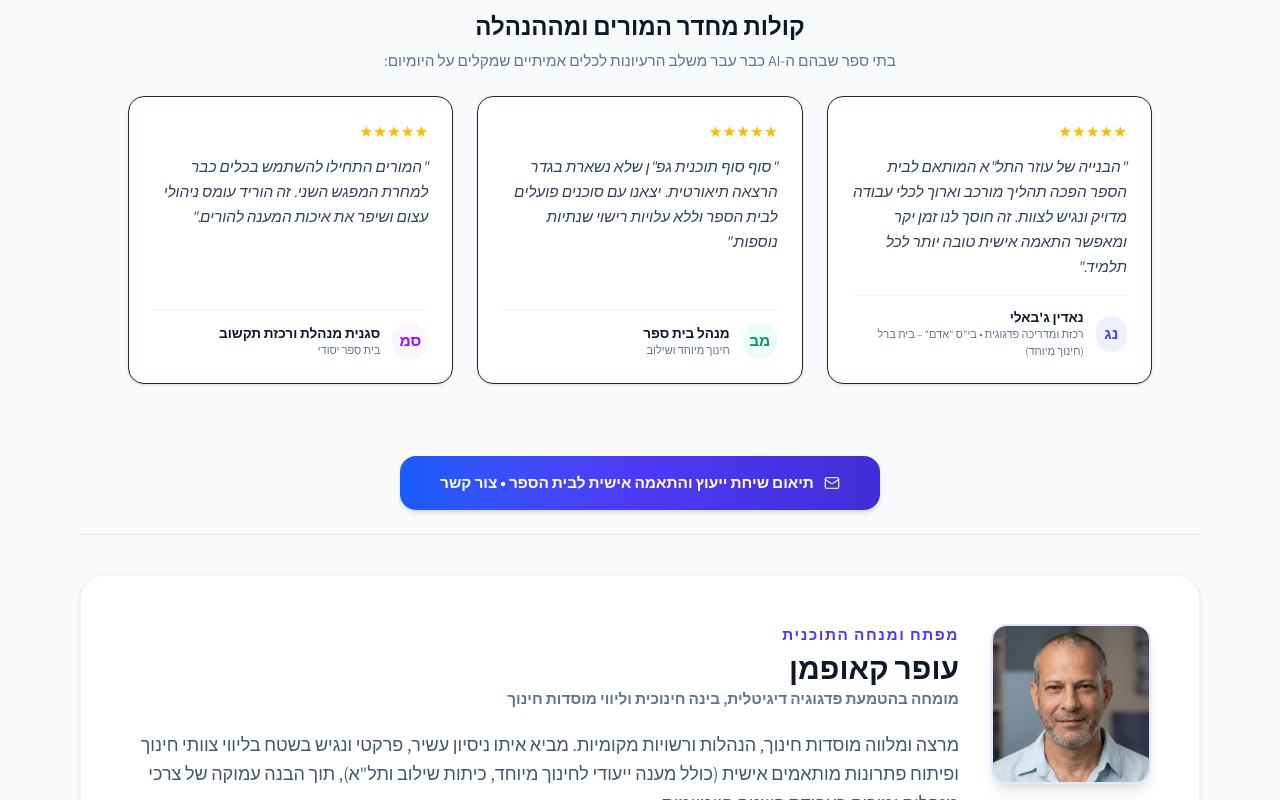
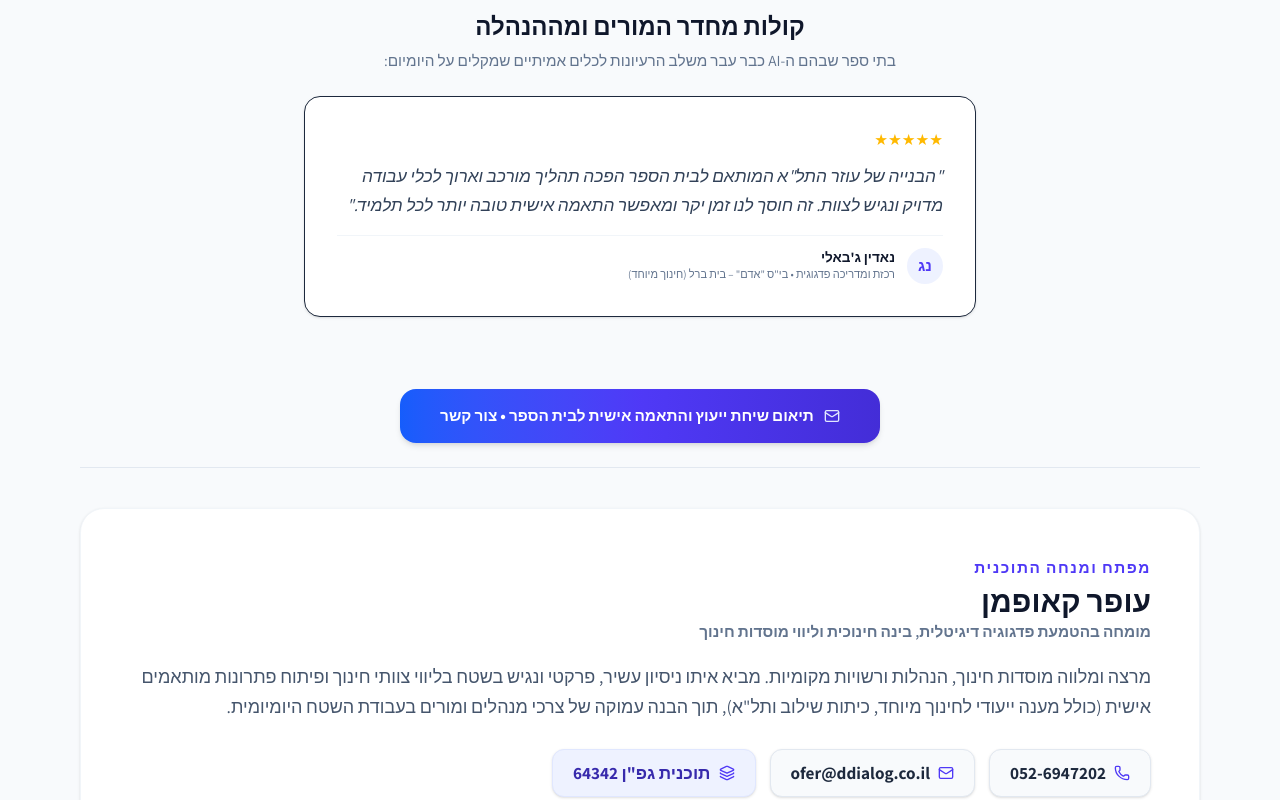
Before and after one commit to ofer-blip/ddialog-landing, a React (Vite) app: page / in a window 1280 px wide. Shown: the part 5380-6180 px from the top of the page. Built offline with nearby package versions, Linux system fonts and the light colour scheme.

Commit message:
Remove placeholder testimonials (keep Nadine only) and remove temporary profile photo

```diff
--- a/src/App.tsx
+++ b/src/App.tsx
@@ -1295,12 +1295,12 @@ const handleFormSubmit = async (e: React.FormEvent) => {
             </p>
           </div>
 
-          <div className="grid md:grid-cols-3 gap-6">
+          <div className="max-w-2xl mx-auto">
             {/* Card 1 */}
-            <div className="bg-white rounded-2xl p-6 border border-slate-150 shadow-sm flex flex-col justify-between space-y-4 hover:shadow-md transition">
+            <div className="bg-white rounded-2xl p-6 md:p-8 border border-slate-150 shadow-sm flex flex-col justify-between space-y-4 hover:shadow-md transition">
               <div className="space-y-3">
                 <div className="flex text-amber-400 text-sm">★★★★★</div>
-                <p className="text-slate-700 text-sm leading-relaxed italic">
+                <p className="text-slate-700 text-sm md:text-base leading-relaxed italic">
                   &quot;הבנייה של עוזר התל&quot;א המותאם לבית הספר הפכה תהליך מורכב וארוך לכלי עבודה מדויק ונגיש לצוות. זה חוסך לנו זמן יקר ומאפשר התאמה אישית טובה יותר לכל תלמיד.&quot;
                 </p>
               </div>
@@ -1309,40 +1309,6 @@ const handleFormSubmit = async (e: React.FormEvent) => {
                 <div>
                   <div className="font-bold text-slate-900 text-xs">נאדין ג&apos;באלי</div>
                   <div className="text-[11px] text-slate-500">רכזת ומדריכה פדגוגית • בי&quot;ס &quot;אדם&quot; – בית ברל (חינוך מיוחד)</div>
-                </div>
-              </div>
-            </div>
-
-            {/* Card 2 */}
-            <div className="bg-white rounded-2xl p-6 border border-slate-150 shadow-sm flex flex-col justify-between space-y-4 hover:shadow-md transition">
-              <div className="space-y-3">
-                <div className="flex text-amber-400 text-sm">★★★★★</div>
-                <p className="text-slate-700 text-sm leading-relaxed italic">
-                  &quot;סוף סוף תוכנית גפ&quot;ן שלא נשארת בגדר הרצאה תיאורטית. יצאנו עם סוכנים פועלים לבית הספר וללא עלויות רישוי שנתיות נוספות.&quot;
-                </p>
-              </div>
-              <div className="pt-3 border-t border-slate-100 flex items-center gap-3">
-                <div className="w-9 h-9 rounded-full bg-emerald-50 text-emerald-600 font-bold flex items-center justify-center text-sm">מב</div>
-                <div>
-                  <div className="font-bold text-slate-900 text-xs">מנהל בית ספר</div>
-                  <div className="text-[11px] text-slate-500">חינוך מיוחד ושילוב</div>
-                </div>
-              </div>
-            </div>
-
-            {/* Card 3 */}
-            <div className="bg-white rounded-2xl p-6 border border-slate-150 shadow-sm flex flex-col justify-between space-y-4 hover:shadow-md transition">
-              <div className="space-y-3">
-                <div className="flex text-amber-400 text-sm">★★★★★</div>
-                <p className="text-slate-700 text-sm leading-relaxed italic">
-                  &quot;המורים התחילו להשתמש בכלים כבר למחרת המפגש השני. זה הוריד עומס ניהולי עצום ושיפר את איכות המענה להורים.&quot;
-                </p>
-              </div>
-              <div className="pt-3 border-t border-slate-100 flex items-center gap-3">
-                <div className="w-9 h-9 rounded-full bg-purple-50 text-purple-600 font-bold flex items-center justify-center text-sm">סמ</div>
-                <div>
-                  <div className="font-bold text-slate-900 text-xs">סגנית מנהלת ורכזת תקשוב</div>
-                  <div className="text-[11px] text-slate-500">בית ספר יסודי</div>
                 </div>
               </div>
             </div>
@@ -1366,15 +1332,6 @@ const handleFormSubmit = async (e: React.FormEvent) => {
             <div className="absolute top-0 left-0 w-32 h-32 bg-indigo-50 rounded-br-3xl -z-10 opacity-60"></div>
 
             <div className="flex flex-col md:flex-row items-center md:items-start gap-8">
-              {/* Profile Image with subtle professional frame */}
-              <div className="w-32 h-32 md:w-40 md:h-40 rounded-2xl overflow-hidden shrink-0 shadow-lg border-2 border-indigo-100 relative bg-slate-100 group">
-                <img
-                  src="/ofer-profile.jpg"
-                  alt="עופר קאופמן"
-                  className="w-full h-full object-cover object-top transition duration-300 group-hover:scale-105"
-                />
-              </div>
-
               <div className="space-y-5 flex-1 text-center md:text-right">
                 <div>
                   <span className="text-sm font-bold text-indigo-600 uppercase tracking-widest block mb-1">מפתח ומנחה התוכנית</span>
```
